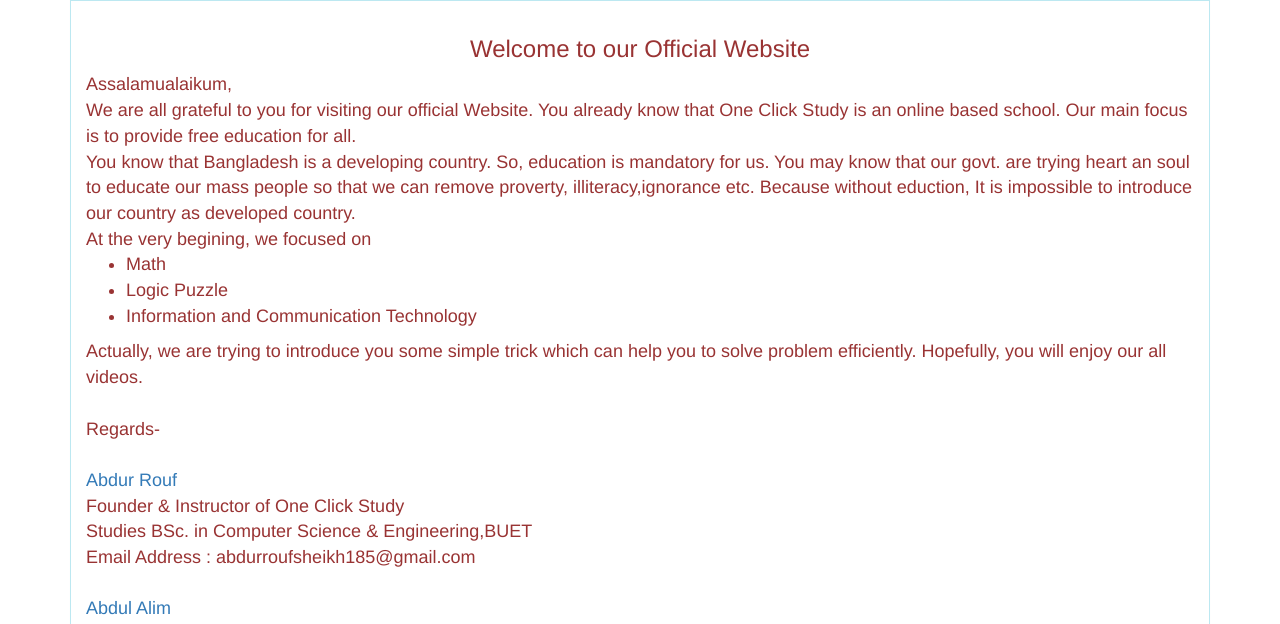
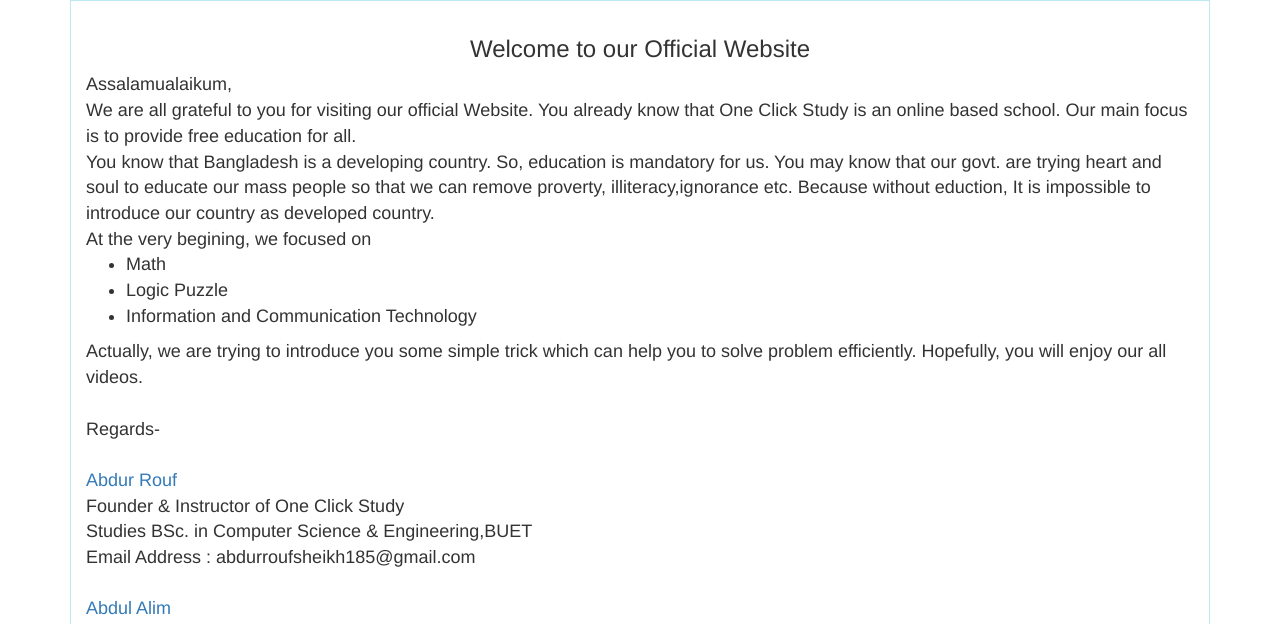
Before and after one commit to OneClickStudy/oneclickstudy.github.io, a plain HTML site: page index.html in a window 1280 px wide. Shown: the part 176-800 px from the top of the page. Drawn offline with Linux system fonts and the light colour scheme.

Commit message:
Update index.html

```diff
--- a/index.html
+++ b/index.html
@@ -36,13 +36,13 @@
 
     <div class = "panel-body">
 
-      <div style ="color:#993333;"><center><h3>Welcome to our Official Website</h3></center>
+      <div><center><h3>Welcome to our Official Website</h3></center>
 
       	<font size='4'>Assalamualaikum, <br>
 
       	We are all grateful to you for visiting our official Website. You already know that One Click Study is an online based school. Our main focus is to provide free education for all.<br>
 
-      	You know that Bangladesh is a developing country. So, education is mandatory for us. You may know that our govt. are trying heart an soul to educate our mass people so that we can remove proverty, illiteracy,ignorance etc. Because without eduction, It is impossible to introduce our country as developed country.
+      	You know that Bangladesh is a developing country. So, education is mandatory for us. You may know that our govt. are trying heart and soul to educate our mass people so that we can remove proverty, illiteracy,ignorance etc. Because without eduction, It is impossible to introduce our country as developed country.
       	<br>
 
       	At the very begining, we focused on
```
